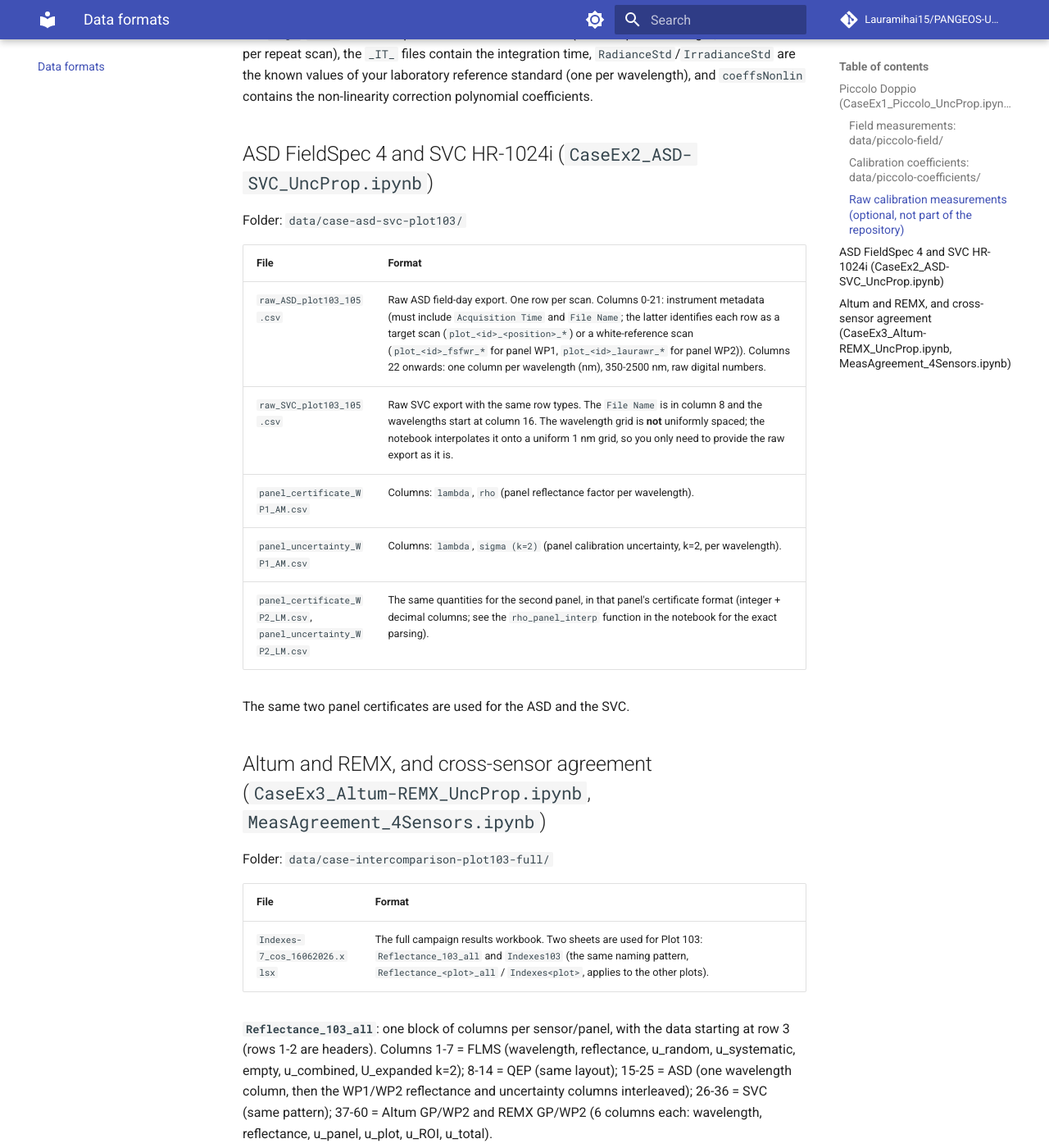
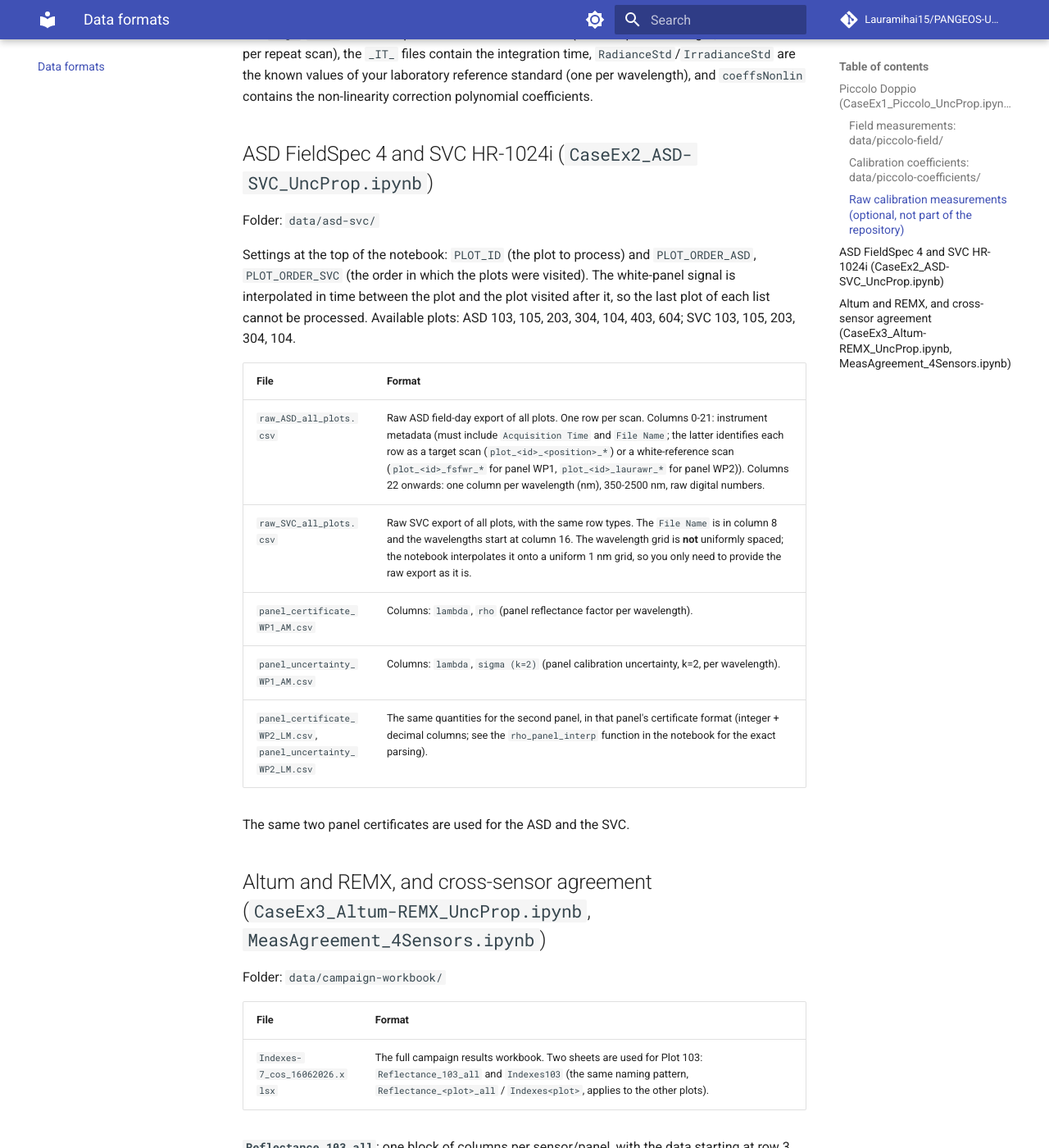
Before and after one commit to Lauramihai15/PANGEOS-UncertaintyPropagation, an MkDocs documentation site: the page built from docs/data-formats.md, in a window 1280 px wide and 1400 px high, scrolled down 2110 px. Shown: the whole window at 82% size. Built offline with MkDocs 1.6.1 and Material for MkDocs 9.7.7, drawn with Linux system fonts in a browser that asks for light colours; comment, search, counter and statistics services are not loaded.

Commit message:
ASD-SVC notebook for any plot; raw exports of all plots; general data folder names

```diff
--- a/docs/data-formats.md
+++ b/docs/data-formats.md
@@ -58,12 +58,16 @@ wavelength), and `coeffsNonlin` contains the non-linearity correction polynomial
 
 ## ASD FieldSpec 4 and SVC HR-1024i (`CaseEx2_ASD-SVC_UncProp.ipynb`)
 
-Folder: `data/case-asd-svc-plot103/`
+Folder: `data/asd-svc/`
+
+Settings at the top of the notebook: `PLOT_ID` (the plot to process) and `PLOT_ORDER_ASD`, `PLOT_ORDER_SVC` (the order in which the plots were
+visited). The white-panel signal is interpolated in time between the plot and the plot visited after it, so the last plot of each list cannot be
+processed. Available plots: ASD 103, 105, 203, 304, 104, 403, 604; SVC 103, 105, 203, 304, 104.
 
 | File | Format |
 |---|---|
-| `raw_ASD_plot103_105.csv` | Raw ASD field-day export. One row per scan. Columns 0-21: instrument metadata (must include `Acquisition Time` and `File Name`; the latter identifies each row as a target scan (`plot_<id>_<position>_*`) or a white-reference scan (`plot_<id>_fsfwr_*` for panel WP1, `plot_<id>_laurawr_*` for panel WP2)). Columns 22 onwards: one column per wavelength (nm), 350-2500 nm, raw digital numbers. |
-| `raw_SVC_plot103_105.csv` | Raw SVC export with the same row types. The `File Name` is in column 8 and the wavelengths start at column 16. The wavelength grid is **not** uniformly spaced; the notebook interpolates it onto a uniform 1 nm grid, so you only need to provide the raw export as it is. |
+| `raw_ASD_all_plots.csv` | Raw ASD field-day export of all plots. One row per scan. Columns 0-21: instrument metadata (must include `Acquisition Time` and `File Name`; the latter identifies each row as a target scan (`plot_<id>_<position>_*`) or a white-reference scan (`plot_<id>_fsfwr_*` for panel WP1, `plot_<id>_laurawr_*` for panel WP2)). Columns 22 onwards: one column per wavelength (nm), 350-2500 nm, raw digital numbers. |
+| `raw_SVC_all_plots.csv` | Raw SVC export of all plots, with the same row types. The `File Name` is in column 8 and the wavelengths start at column 16. The wavelength grid is **not** uniformly spaced; the notebook interpolates it onto a uniform 1 nm grid, so you only need to provide the raw export as it is. |
 | `panel_certificate_WP1_AM.csv` | Columns: `lambda`, `rho` (panel reflectance factor per wavelength). |
 | `panel_uncertainty_WP1_AM.csv` | Columns: `lambda`, `sigma (k=2)` (panel calibration uncertainty, k=2, per wavelength). |
 | `panel_certificate_WP2_LM.csv`, `panel_uncertainty_WP2_LM.csv` | The same quantities for the second panel, in that panel's certificate format (integer + decimal columns; see the `rho_panel_interp` function in the notebook for the exact parsing). |
@@ -72,7 +76,7 @@ The same two panel certificates are used for the ASD and the SVC.
 
 ## Altum and REMX, and cross-sensor agreement (`CaseEx3_Altum-REMX_UncProp.ipynb`, `MeasAgreement_4Sensors.ipynb`)
 
-Folder: `data/case-intercomparison-plot103-full/`
+Folder: `data/campaign-workbook/`
 
 | File | Format |
 |---|---|
```
Also changed, not shown: docs/case-asd-svc.md (+1 -1 lines), 19 other files.
